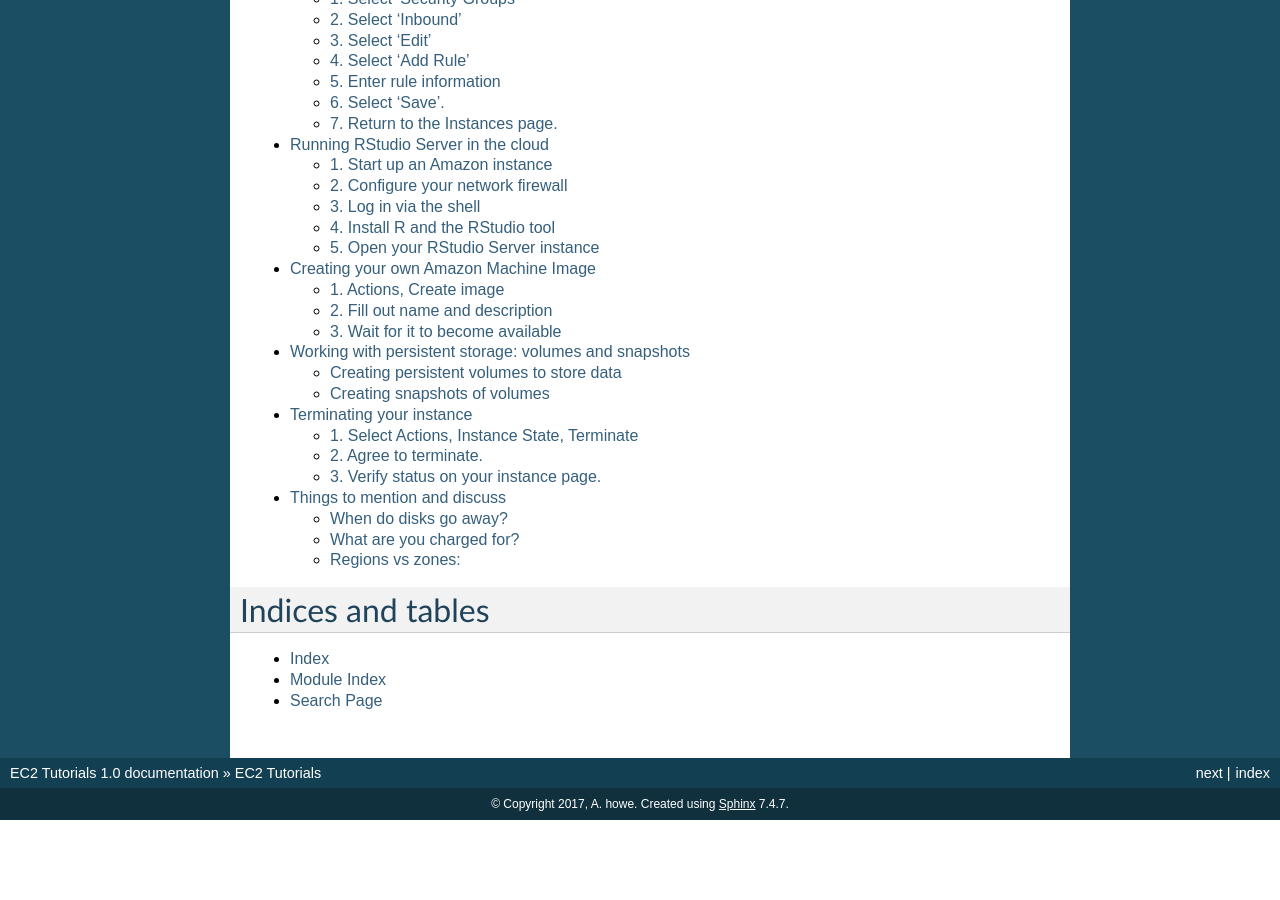
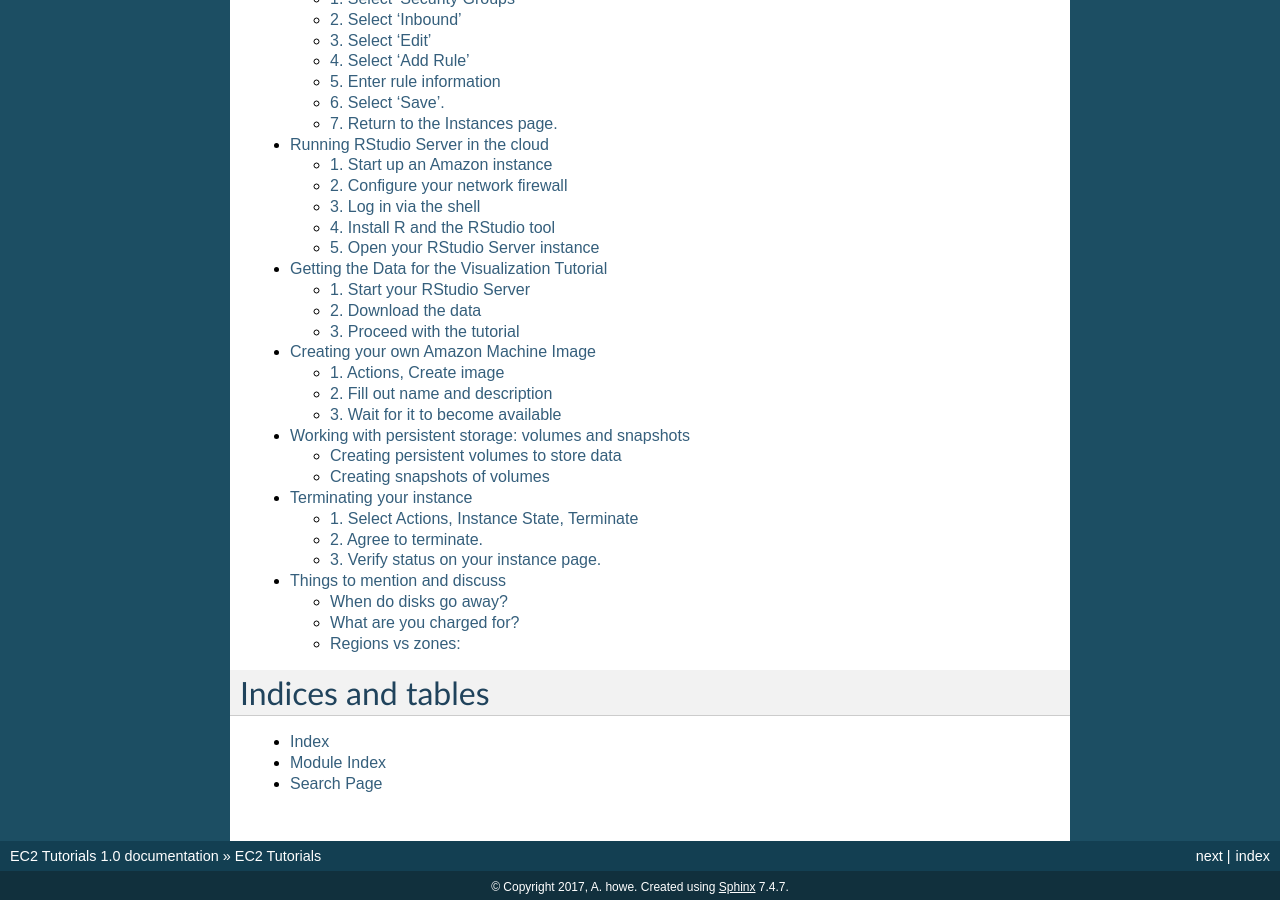
Before and after one commit to germs-lab/ec2-tutorials, a Sphinx documentation site: the page built from docs/index.rst, in a window 1280 px wide and 900 px high, scrolled down 696 px. Built offline with Sphinx 7.4.7, drawn with Linux system fonts in a browser that asks for light colours; before the commit the page ends 1516 px from its top, so only the background shows below that.

Commit message:
Update index.rst

```diff
--- a/docs/index.rst
+++ b/docs/index.rst
@@ -17,6 +17,7 @@
    login-shell-win
    configure-firewall
    install-rstudio-server
+   get-data-for-rtutorial
    creating-ami
    volumes-and-snapshots
    terminate-instance
```
